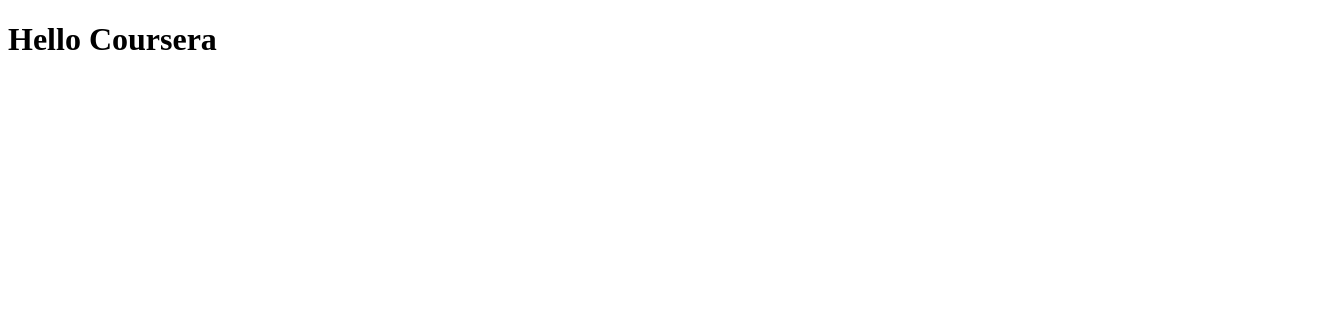
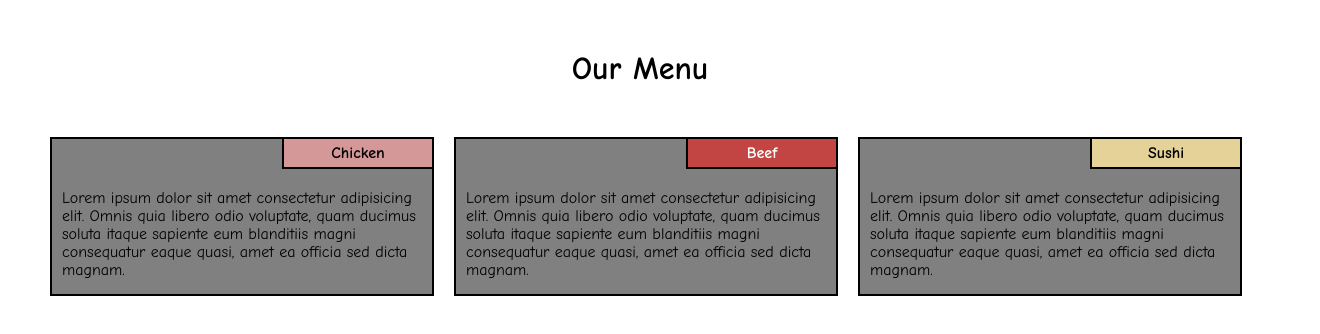
Before and after one commit to Veer16/coursera-test, a plain HTML site: page site/index.html in a window 1280 px wide. Shown: the whole page, 1320 px wide, since content can reach past the window. Drawn offline with Linux system fonts and the light colour scheme.

Commit message:
Module 2 assignment

```diff
--- /dev/null
+++ b/site/css/style.css
@@ -0,0 +1,77 @@
+*{
+    box-sizing: border-box;
+    margin: 0;
+    padding: 0;
+}
+body{
+    font-family: 'Comic Sans MS', cursive, sans-serif;
+}
+h1{
+    text-align: center;
+    margin: 50px 0px 50px 0px;
+}
+.row{
+    width: 100%;
+    margin-left: 40px;
+}
+
+.content{
+    border: 2px solid black;
+    margin: 0px 10px 0px 10px;
+    width: 30%;
+    height: 40%;
+    background-color: gray;
+    float: left;
+    text-align: left;
+}
+.content-name{
+    width: 150px;
+    height: fit-content;
+    padding: 5px;
+    float: right;
+    border-left: 2px solid black;
+    border-bottom: 2px solid black;
+    text-align: center;
+    font-weight: bold;
+}
+.content-box-color1{
+background-color: #d49898;
+}
+.content-box-color2{
+    background-color: #c24543;
+    color: white;
+}
+.content-box-color3{
+    background-color: #e5d298;
+}
+p{
+    margin-top: 40px;
+    margin-bottom: 5px;
+    padding: 10px;
+}
+
+@media (min-width: 992px){
+    .col-lg-4{
+        float: left;
+        width: 30%;
+    }
+
+}
+@media (min-width: 768px) and (max-width: 991px){
+    .col-md-6{
+        float: left;
+        width: 40%;
+        margin-bottom: 20px;
+        margin-left: auto;
+    }
+
+
+}
+@media (max-width: 767px){
+    .col-sm-12{
+        float: left;
+        width: 100%;
+        margin-bottom: 20px;
+        margin-left: 0px;
+    }
+}
--- a/site/index.html
+++ b/site/index.html
@@ -3,9 +3,42 @@
 <head>
     <meta charset="UTF-8">
     <meta name="viewport" content="width=device-width, initial-scale=1.0">
-    <title>Hello Coursera Course</title>
+    <link rel="stylesheet" href="css/style.css">
+    <title>Module 1 Assignment</title>
 </head>
 <body>
-    <h1>Hello Coursera</h1>
+    <h1>Our Menu</h1>
+
+<div class="row">
+    <div class="col-lg-4 col-md-6 col-sm-12 content">
+        <section class="content-name content-box-color1">
+            Chicken
+        </section>
+        <p class="content-des">
+            Lorem ipsum dolor sit amet consectetur adipisicing elit. Omnis quia libero odio voluptate, quam ducimus soluta itaque sapiente eum blanditiis magni consequatur eaque quasi, amet ea officia sed dicta magnam.
+        </p>
+    </div>
+
+
+    <div class="col-lg-4 col-md-6 col-sm-12 content">
+        <div class="content-name content-box-color2">
+            Beef
+        </div>
+        <p >
+            Lorem ipsum dolor sit amet consectetur adipisicing elit. Omnis quia libero odio voluptate, quam ducimus soluta itaque sapiente eum blanditiis magni consequatur eaque quasi, amet ea officia sed dicta magnam.
+        </p>
+    </div>
+
+
+    <div class="col-lg-4 col-md-6 col-sm-12 content">
+        <section class="content-name content-box-color3">
+            Sushi
+        </section>
+        <p>
+            Lorem ipsum dolor sit amet consectetur adipisicing elit. Omnis quia libero odio voluptate, quam ducimus soluta itaque sapiente eum blanditiis magni consequatur eaque quasi, amet ea officia sed dicta magnam.
+        </p>
+    </div>
+</div>
+
 </body>
 </html>
```
